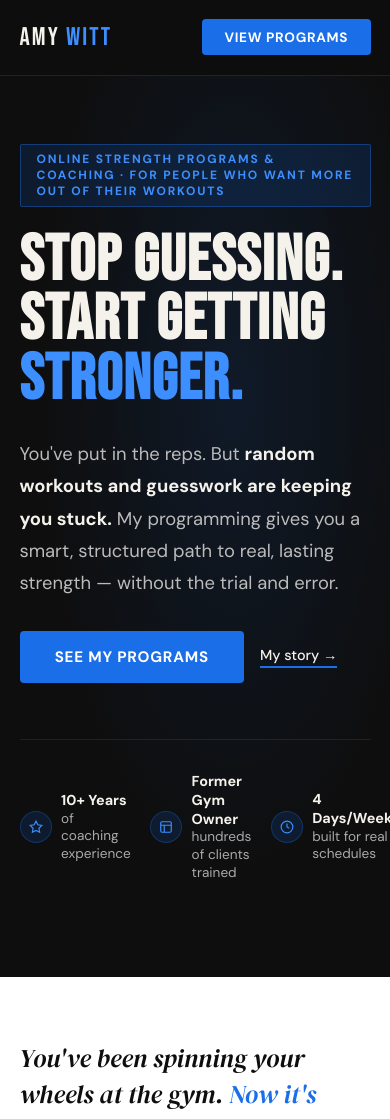
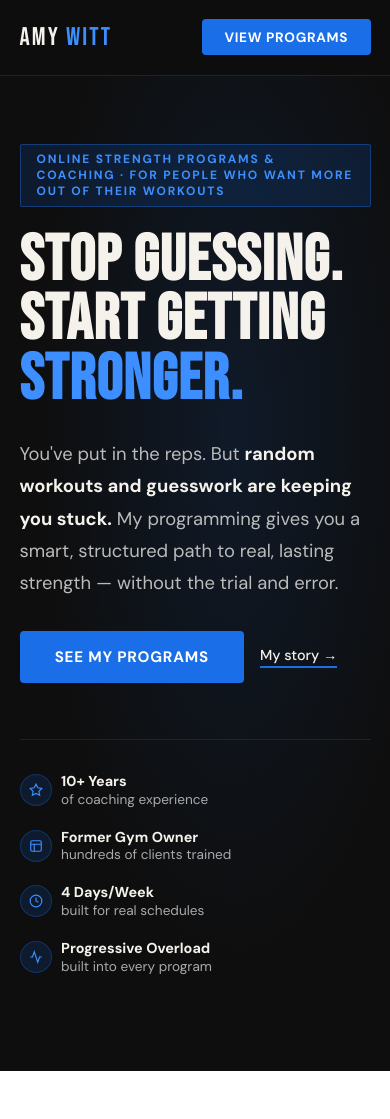
Before and after one commit to AmyWitt/amy-witt-coaching, a React (Vite) app: page / in a window 390 px wide. Shown: the top 1119 px of the page. Built offline with nearby package versions, Linux system fonts and the light colour scheme.

Commit message:
Update App.css

```diff
--- a/src/App.css
+++ b/src/App.css
@@ -290,6 +290,6 @@
 }
 @media (max-width: 600px) {
   .light, .light-alt, .pain-section { padding: 4rem 5vw; }
-  .hero-proof { gap: 1.2rem; }
+  .hero-proof { gap: 1.2rem; flex-wrap: wrap; }
   .footer { flex-direction: column; text-align: center; }
 }
```
